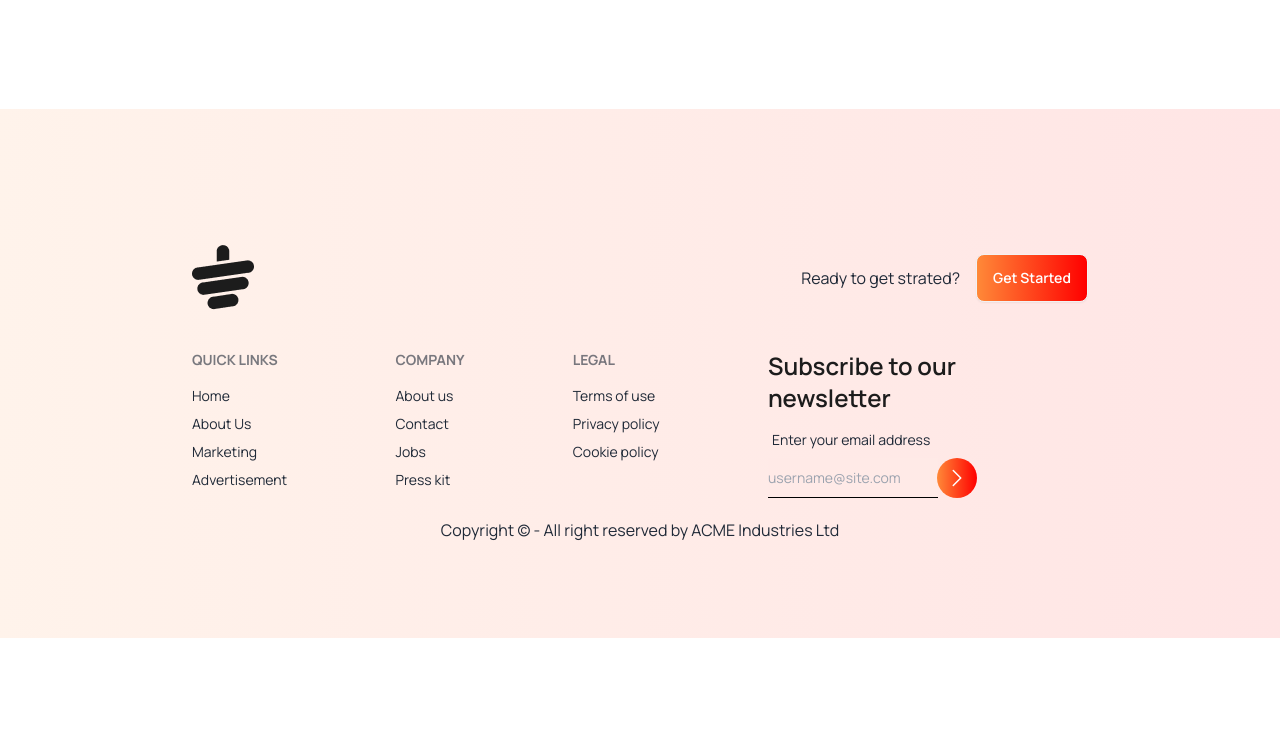
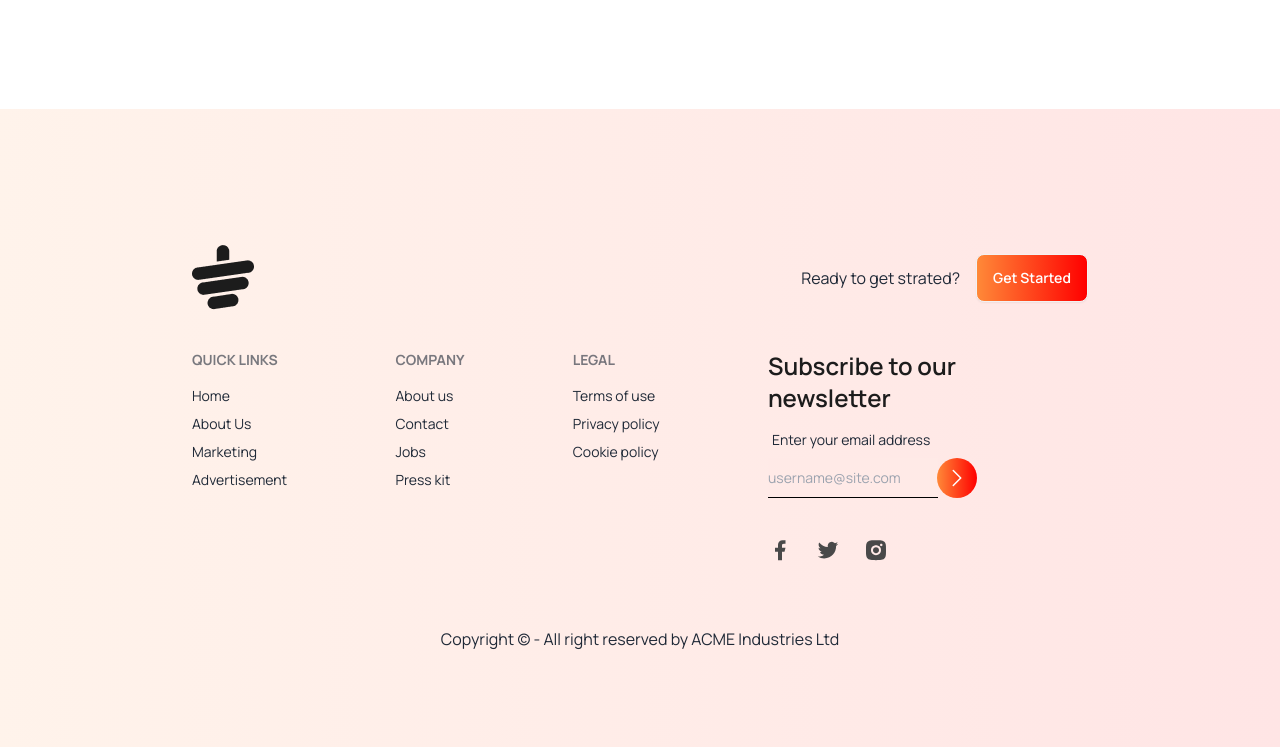
Before and after one commit to hellosiyam/Build-web-site-useing-tailwindcc-daisyui, a plain HTML site: page index.html in a window 1280 px wide. Shown: the part 3633-4383 px from the top of the page. Drawn offline with nearby package versions, Linux system fonts and the light colour scheme.

Commit message:
add icon

```diff
--- a/index.html
+++ b/index.html
@@ -298,7 +298,7 @@
     </main>
     <!-- fotter section  -->
     <footer
-        class=" bg-gradient-to-r from-[#FF89381A] from-0% to-[#FF00001A] to-100% text-base-content p-4 lg:px-48 lg:py-24 my-10 lg:my-28">
+        class=" bg-gradient-to-r from-[#FF89381A] from-0% to-[#FF00001A] to-100% text-base-content p-4 lg:px-48 lg:py-24 mt-10 lg:mt-28">
         <div class="flex flex-col lg:flex-row lg:justify-between items-center lg:py-10">
             <img src="images/Frame.png" alt="" srcset="">
             <div class="flex justify-center items-center gap-4">
@@ -346,9 +346,14 @@
                         </button>
                     </div>
                 </fieldset>
+                <div class="flex gap-6 mt-8">
+                    <img src="images/facebook.svg" alt="" srcset="">
+                    <img src="images/twitter.svg" alt="" srcset="">
+                    <img src="images/instagram.svg" alt="" srcset="">
+                </div>
             </form>
         </div>
-        <div class="text-center mt-5">
+        <div class="text-center pt-16">
             <p>Copyright © - All right reserved by ACME Industries Ltd</p>
         </div>
     </footer>
```
Also changed, not shown: images/facebook.svg (added), images/instagram.svg (added), images/twitter.svg (added).
